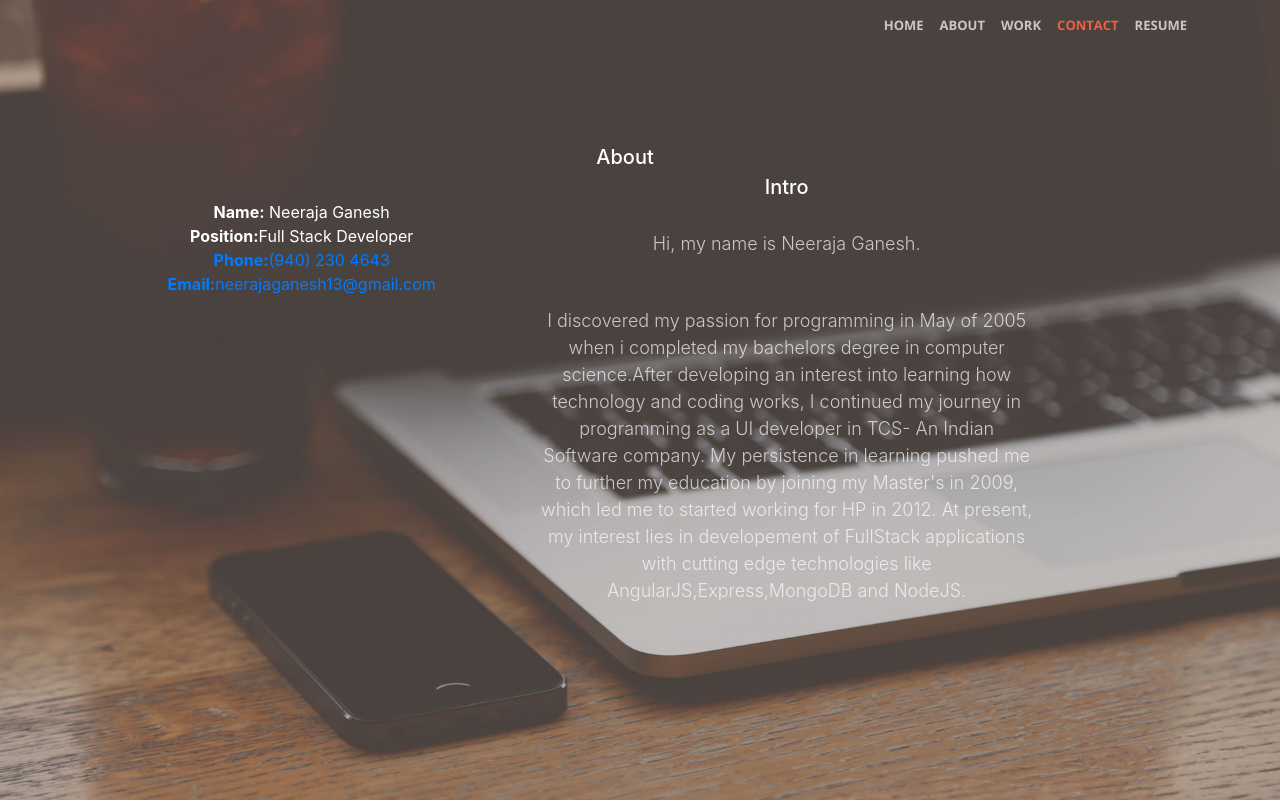
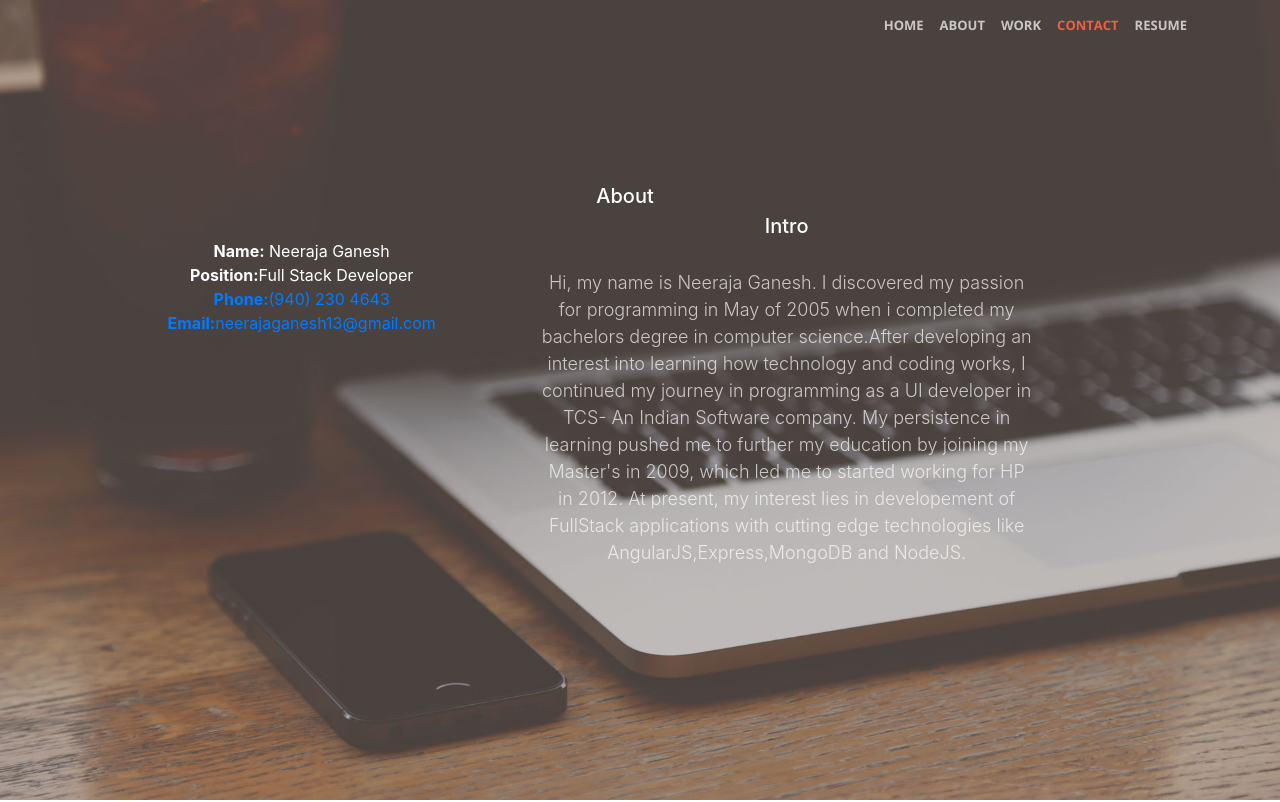
Before and after one commit to neeraja83/portfolio, a website with bundled scripts: page index.html in a window 1280 px wide. Shown: the top 802 px of the page. Built offline with nearby package versions, Linux system fonts and the light colour scheme; a web font is replaced by a local one.

Commit message:
10/11 update

```diff
--- a/index.html
+++ b/index.html
@@ -77,7 +77,7 @@
         <section id="about" class="background2 section-padding">
             <div class="container">
                 <div class="row">
-                    <div class="col-xs-12 section-title text-center">
+                    <div class="col-xs-12 section-title">
                         <h5>About</h5>
                         <span class="section-divider"></span>
                     </div>
@@ -99,8 +99,8 @@
                     <!-- column -->
                     <div class="col-sm-8 mt30-xs intro">
                         <h5>Intro</h5><br>
-                        <p>Hi, my name is Neeraja Ganesh.</p>
-                        <p>I discovered my passion for programming in May of 2005 when i completed my bachelors degree in computer science.After developing an interest into learning
+                        <p>Hi, my name is Neeraja Ganesh.
+                        I discovered my passion for programming in May of 2005 when i completed my bachelors degree in computer science.After developing an interest into learning
 how technology and coding works, I continued my journey in programming as a UI developer in TCS- An Indian Software company.
 My persistence in learning pushed me to further my education by joining my Master's in 2009, which led me to started working for HP in 2012.
 At present, my interest lies in developement of FullStack applications with cutting edge technologies like AngularJS,Express,MongoDB and NodeJS.
```
